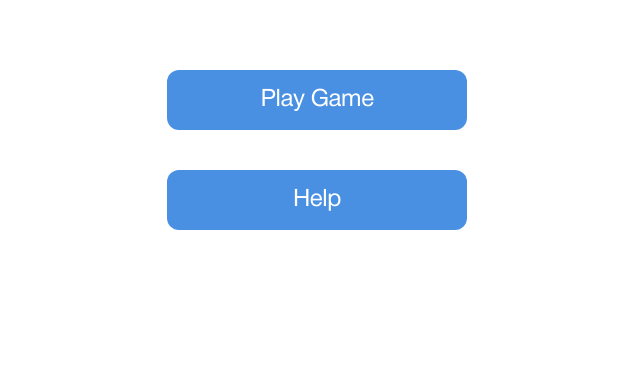
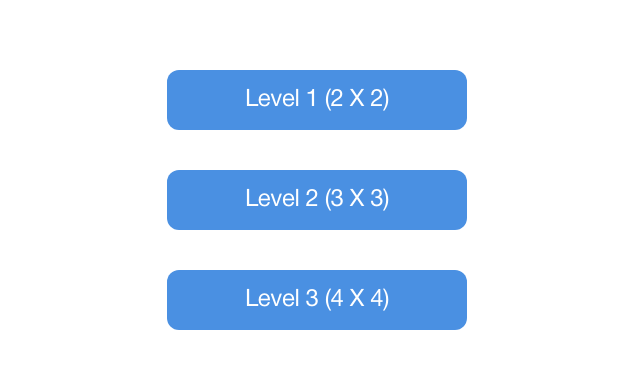
Before and after one commit to fnfn0901/HCI-EyeTrackPuzzle-Frontend, a plain HTML site: page index.html in a window 1280 px wide. Shown: the part 386-754 px from the top of the page, without its empty margins (323-963 px from the left). Drawn offline with Linux system fonts and the light colour scheme.

Commit message:
refactor: HTML에서 레벨 버튼 제거 및 JavaScript에서 동적으로 생성하도록 수정
- HTML에서 정적으로 정의된 레벨 버튼을 제거
- JavaScript를 통해 레벨 버튼을 동적으로 생성
- 유지보수성을 높이고, 레벨 추가/삭제 시 편의성을 향상

```diff
--- a/index.html
+++ b/index.html
@@ -4,16 +4,13 @@
     <meta charset="UTF-8">
     <meta name="viewport" content="width=device-width, initial-scale=1.0">
     <link rel="stylesheet" href="css/style.css">
-    <link rel="preload" href="fonts/HelveticaNeueRegular.otf" as="font" type="font/otf" crossorigin="anonymous">
+    <link rel="preload" href="fonts/HelveticaNeueRegular.otf" as="font/otf" crossorigin="anonymous">
     <title>Focus Puzzle</title>
 </head>
 <body>
     <div class="container">
         <img src="images/Logo.svg" alt="Logo" class="logo">
-        <div class="button-container">
-            <button class="game-button">Play Game</button>
-            <button class="help-button">Help</button>
-        </div>
+        <div class="button-container"></div>
     </div>
     <script src="js/main.js"></script>
 </body>
--- a/js/main.js
+++ b/js/main.js
@@ -1,29 +1,18 @@
 document.addEventListener("DOMContentLoaded", function () {
-    const playButton = document.querySelector(".game-button");
-    const helpButton = document.querySelector(".help-button");
     const buttonContainer = document.querySelector(".button-container");
 
-    // "Play Game" 버튼 클릭 시 레벨 선택 화면 전환
-    playButton.addEventListener("click", function () {
-        // 버튼 텍스트 및 동작 업데이트
-        playButton.textContent = "Level 1 (2 X 2)";
-        playButton.onclick = () => window.location.href = "GameView.html?level=1";
+    // 레벨 버튼 생성 및 추가
+    const levels = [
+        { text: "Level 1 (2 X 2)", href: "GameView.html?level=1" },
+        { text: "Level 2 (3 X 3)", href: "GameView.html?level=2" },
+        { text: "Level 3 (4 X 4)", href: "GameView.html?level=3" },
+    ];
 
-        helpButton.textContent = "Level 2 (3 X 3)";
-        helpButton.onclick = () => window.location.href = "GameView.html?level=2";
-
-        // Level 3 버튼 생성
-        const level3Button = document.createElement("button");
-        level3Button.className = "game-button";
-        level3Button.textContent = "Level 3 (4 X 4)";
-        level3Button.onclick = () => window.location.href = "GameView.html?level=3";
-
-        // 버튼 컨테이너에 추가
-        buttonContainer.appendChild(level3Button);
-    });
-
-    // "Help" 버튼 클릭 시 Help.html로 이동
-    helpButton.addEventListener("click", function () {
-        window.location.href = "Help.html";
+    levels.forEach(level => {
+        const button = document.createElement("button");
+        button.className = "game-button";
+        button.textContent = level.text;
+        button.onclick = () => window.location.href = level.href;
+        buttonContainer.appendChild(button);
     });
 });
```
